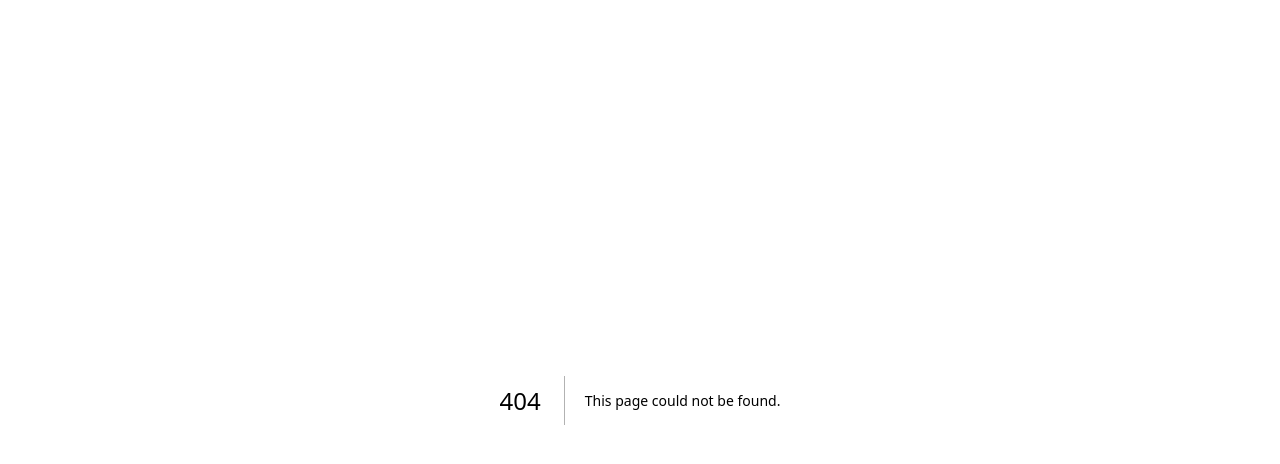
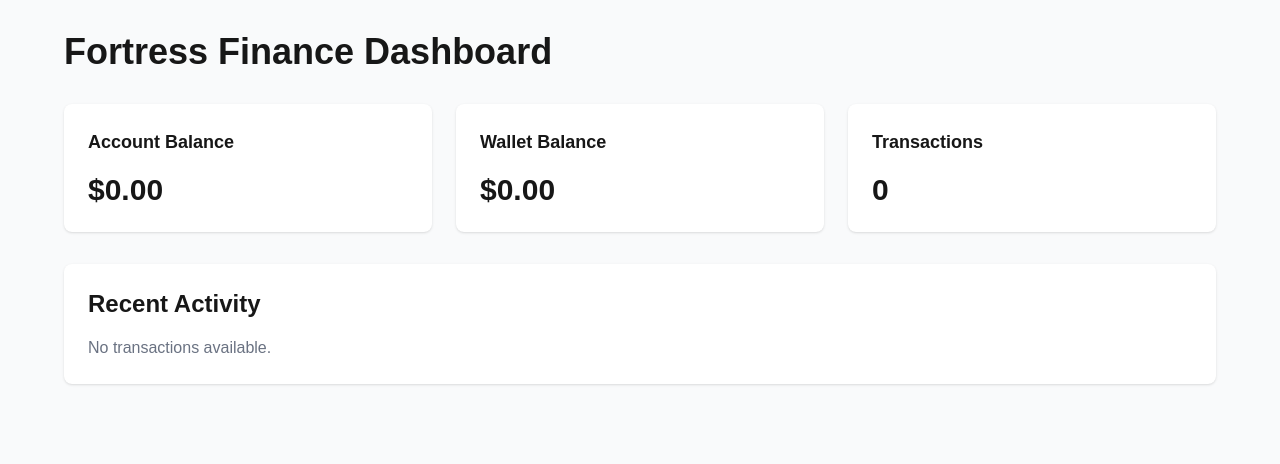
Before and after one commit to mustardir/potential-memory, a Next.js app in the folder apps/web/: page /dashboard in a window 1280 px wide. Before the commit this address had no page. Shown: the top 464 px of the page. Built offline with nearby package versions, Linux system fonts and the light colour scheme.

Commit message:
Add dashboard page

```diff
--- /dev/null
+++ b/apps/web/app/dashboard/page.tsx
@@ -0,0 +1,38 @@
+export default function DashboardPage() {
+  return (
+    <main className="min-h-screen bg-gray-50 p-8">
+      <div className="mx-auto max-w-6xl">
+        <h1 className="mb-8 text-4xl font-bold">
+          Fortress Finance Dashboard
+        </h1>
+
+        <div className="grid gap-6 md:grid-cols-3">
+          <div className="rounded-lg bg-white p-6 shadow">
+            <h2 className="text-lg font-semibold">Account Balance</h2>
+            <p className="mt-4 text-3xl font-bold">$0.00</p>
+          </div>
+
+          <div className="rounded-lg bg-white p-6 shadow">
+            <h2 className="text-lg font-semibold">Wallet Balance</h2>
+            <p className="mt-4 text-3xl font-bold">$0.00</p>
+          </div>
+
+          <div className="rounded-lg bg-white p-6 shadow">
+            <h2 className="text-lg font-semibold">Transactions</h2>
+            <p className="mt-4 text-3xl font-bold">0</p>
+          </div>
+        </div>
+
+        <div className="mt-8 rounded-lg bg-white p-6 shadow">
+          <h2 className="mb-4 text-2xl font-semibold">
+            Recent Activity
+          </h2>
+
+          <p className="text-gray-500">
+            No transactions available.
+          </p>
+        </div>
+      </div>
+    </main>
+  );
+}
```
